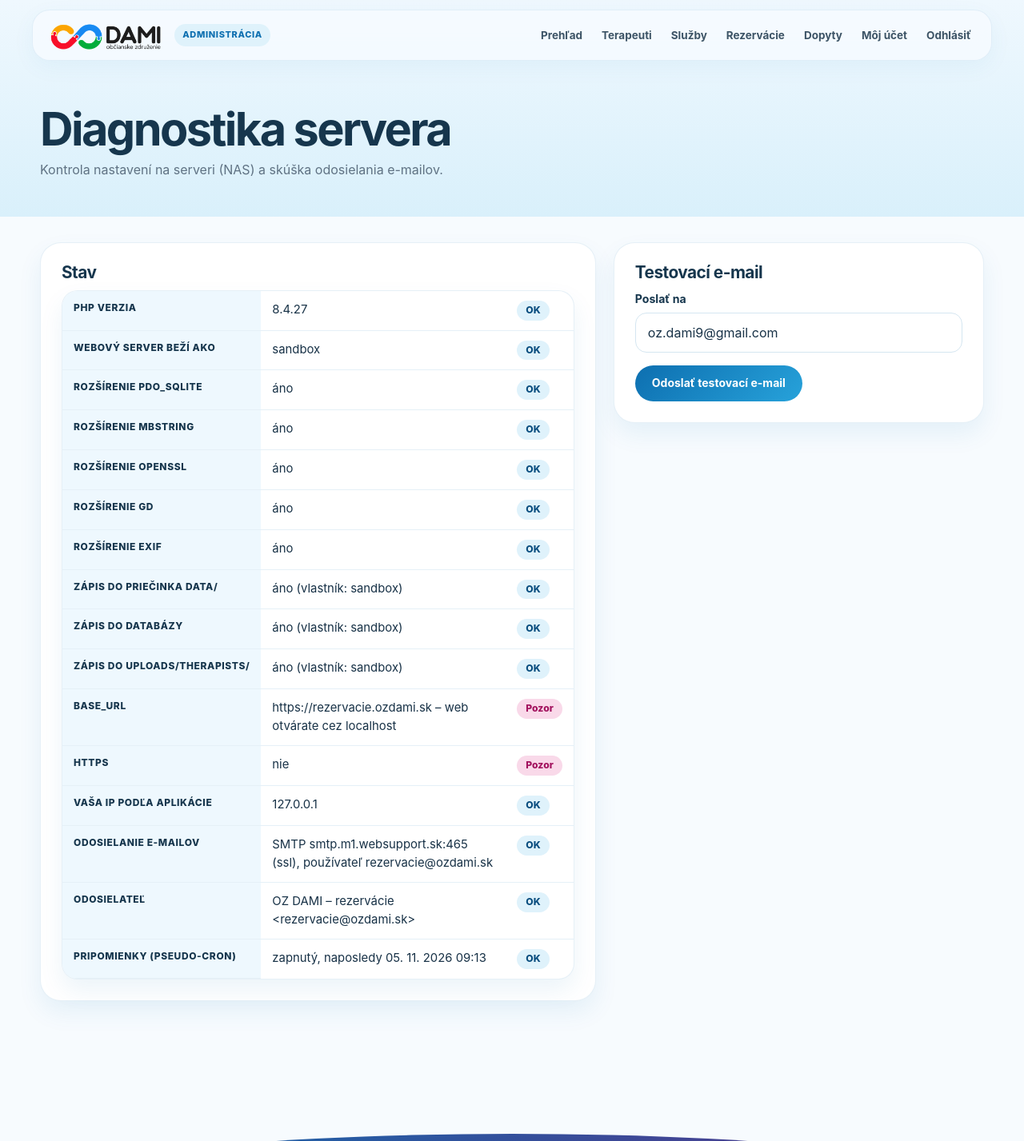
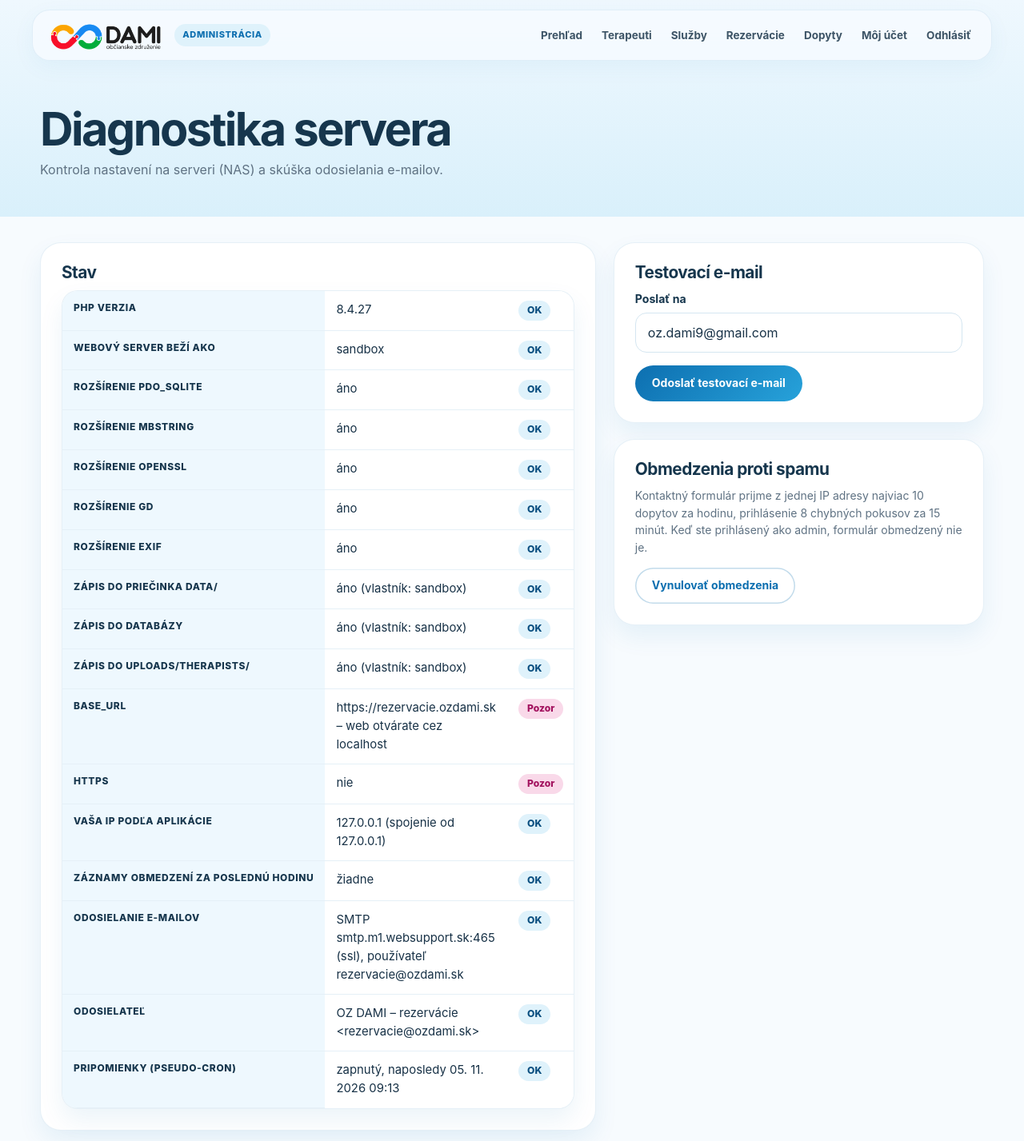
Before and after one commit to JanKarajos/DAMI, a PHP site: page /admin/diagnostika.php in a window 1280 px wide. Shown: the top 1427 px of the page at 80% size. Run offline with PHP 8.4, Linux system fonts and the light colour scheme; the visitor is signed in with stand-in values (Sample User, id 1).

Commit message:
Kontaktný formulár: limit 10 dopytov/h (nastaviteľný), admin bez obmedzenia, vynulovanie v Diagnostike
- diagnostika ukáže IP podľa aplikácie a upozorní, ak proxy nie je v trusted_proxies (všetci návštevníci by zdieľali jeden limit)

Co-Authored-By: Claude Opus 5.5 <noreply@anthropic.com>
Claude-Session: https://claude.ai/code/session_01Q6hf4s7yZRQpREjpmdKsSt

```diff
--- a/admin/diagnostika.php
+++ b/admin/diagnostika.php
@@ -3,6 +3,12 @@ require dirname(__DIR__) . '/app/bootstrap.php';
 $admin = require_admin(true);   // dostupné aj pred zmenou hesla (napr. keď sa do databázy nedá zapisovať)
 
 $testResult = null;
+if (is_post() && post('action') === 'clear_limits') {
+    csrf_check();
+    db()->exec("DELETE FROM login_attempts");
+    flash('success', 'Obmedzenia prihlásenia a kontaktného formulára boli vynulované.');
+    redirect('admin/diagnostika.php');
+}
 if (is_post() && post('action') === 'test_mail') {
     csrf_check();
     $to = post('to');
@@ -43,7 +49,17 @@ $checks[] = ['Zápis do databázy', ($dbWritable ? 'áno' : 'NIE') . ' (vlastní
 $checks[] = ['Zápis do uploads/therapists/', (is_writable($uploads) ? 'áno' : 'NIE') . ' (vlastník: ' . $owner($uploads) . ')', is_writable($uploads)];
 $checks[] = ['base_url', (string) cfg('base_url') . ($baseHost !== $host ? ' – web otvárate cez ' . $host : ''), $baseHost === $host];
 $checks[] = ['HTTPS', request_is_https() ? 'áno' : 'nie', request_is_https()];
-$checks[] = ['Vaša IP podľa aplikácie', client_ip(), true];
+$ip = client_ip();
+$remote = (string) ($_SERVER['REMOTE_ADDR'] ?? '');
+$viaProxy = !empty($_SERVER['HTTP_X_FORWARDED_FOR']);
+$proxyUntrusted = $viaProxy && !ip_is_trusted_proxy($remote);   // proxy posiela X-Forwarded-For, ale nedôverujeme mu
+$checks[] = ['Vaša IP podľa aplikácie', $ip . ' (spojenie od ' . $remote . ($viaProxy ? ', X-Forwarded-For: ' . $_SERVER['HTTP_X_FORWARDED_FOR'] : '') . ')'
+    . ($proxyUntrusted ? ' – všetci návštevníci majú adresu proxy, preto sa obmedzenia sčítajú za všetkých: pridajte ' . $remote . ' do trusted_proxies v config.local.php' : ''),
+    !$proxyUntrusted];
+$s = db()->prepare("SELECT area, COUNT(*) AS n FROM login_attempts WHERE created_at > ? GROUP BY area");
+$s->execute([time() - 3600]);
+$limits = $s->fetchAll(PDO::FETCH_KEY_PAIR);
+$checks[] = ['Záznamy obmedzení za poslednú hodinu', $limits ? implode(', ', array_map(fn($k, $v) => "$k: $v", array_keys($limits), $limits)) : 'žiadne', true];
 $transport = (string) cfg('mail.transport');
 $checks[] = ['Odosielanie e-mailov', match ($transport) {
     'smtp' => 'SMTP ' . cfg('mail.smtp.host') . ':' . cfg('mail.smtp.port') . ' (' . (cfg('mail.smtp.encryption') ?: 'bez šifrovania') . '), používateľ ' . (cfg('mail.smtp.username') ?: '—'),
@@ -93,6 +109,12 @@ page_header('Diagnostika', 'admin', 'admin/diagnostika.php');
         <button class="btn">Odoslať testovací e-mail</button>
       </form>
     </div>
+    <div class="card" style="margin-top:20px">
+      <h3>Obmedzenia proti spamu</h3>
+      <p class="small muted">Kontaktný formulár prijme z jednej IP adresy najviac <?= (int) cfg('inquiry_limit_per_hour', 10) ?> dopytov za hodinu, prihlásenie 8 chybných pokusov za 15 minút. Keď ste prihlásený ako admin, formulár obmedzený nie je.</p>
+      <form method="post"><?= csrf_field() ?><input type="hidden" name="action" value="clear_limits">
+        <button class="btn btn-outline">Vynulovať obmedzenia</button></form>
+    </div>
   </div>
 </div>
 </section>
--- a/app/inquiries.php
+++ b/app/inquiries.php
@@ -3,13 +3,15 @@ declare(strict_types=1);
 
 /* ================= Dopyty z kontaktného formulára ================= */
 
-const INQUIRY_MAX_PER_HOUR = 5;
-
+/** Ochrana proti spamu: najviac N dopytov za hodinu z jednej IP. Prihlásený admin (testovanie) nie je obmedzený. */
 function inquiry_throttled(): bool
 {
+    if (current_admin()) {
+        return false;
+    }
     $s = db()->prepare("SELECT COUNT(*) FROM login_attempts WHERE ip = ? AND area = 'inquiry' AND created_at > ?");
     $s->execute([client_ip(), time() - 3600]);
-    return (int) $s->fetchColumn() >= INQUIRY_MAX_PER_HOUR;
+    return (int) $s->fetchColumn() >= (int) cfg('inquiry_limit_per_hour', 10);
 }
 
 function inquiry_find(int $id): ?array
--- a/config.php
+++ b/config.php
@@ -46,6 +46,9 @@ $config = [
         ],
     ],
 
+    // Kontaktný formulár: najviac toľko dopytov za hodinu z jednej IP adresy (ochrana proti spamu).
+    'inquiry_limit_per_hour' => 10,
+
     // Reverzné proxy, ktorým veríme hlavičky X-Forwarded-For / X-Forwarded-Proto
     // (Synology reverzné proxy beží na tom istom NAS, Docker používa siete 172.16.0.0/12).
     'trusted_proxies' => ['127.0.0.1', '::1', '172.16.0.0/12'],
```
Also changed, not shown: README.md.
